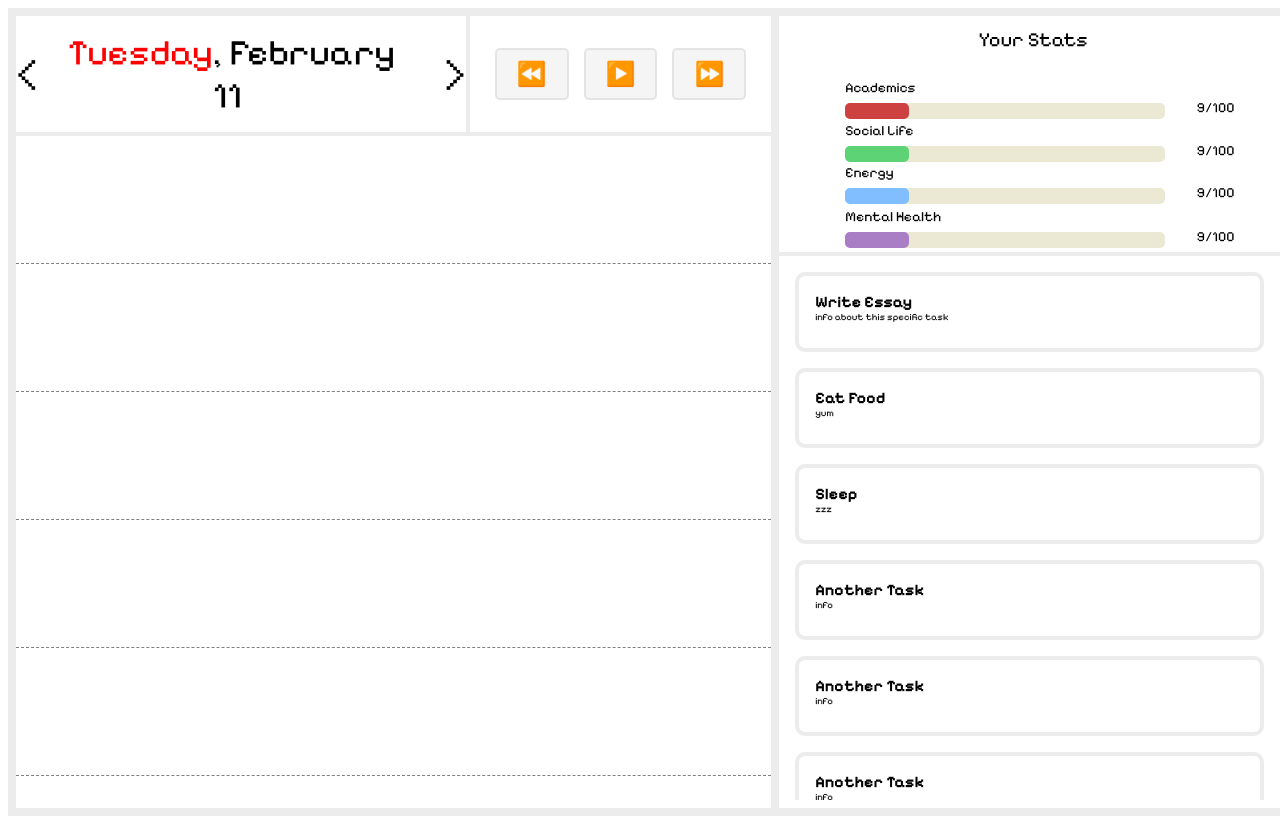
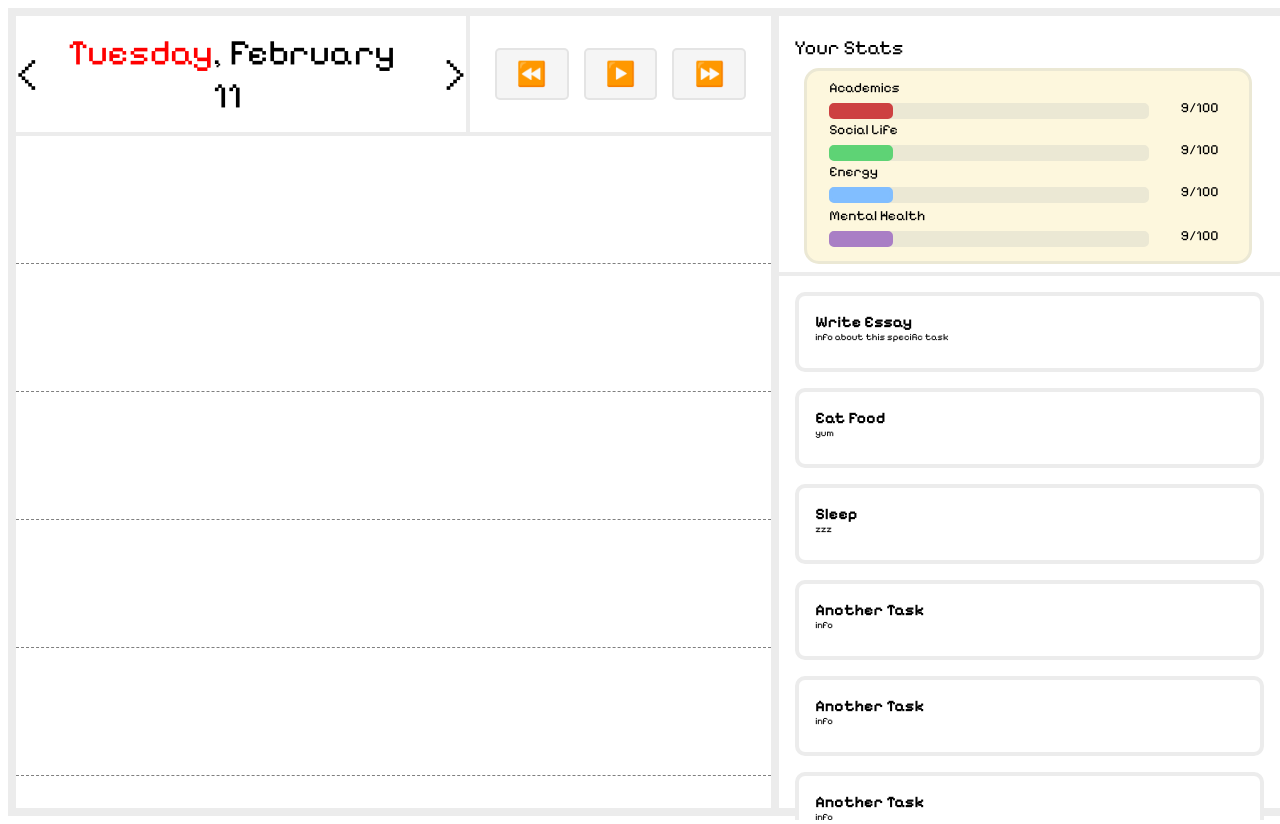
Before and after one commit to spencerdearman/procrastination-simulator, a React (Create React App) app: page / in a window 1280 px wide. Built offline with nearby package versions, Linux system fonts and the light colour scheme.

Commit message:
feat: stats bar style fix

```diff
--- a/src/App.css
+++ b/src/App.css
@@ -34,8 +34,6 @@ body {
   flex-direction: column;
 }
 
-#stats-block {
-}
 
 .attribute {
 }
--- a/src/styles/Sidebar.css
+++ b/src/styles/Sidebar.css
@@ -11,8 +11,8 @@
   font-weight: normal;
   font-style: normal;
   font-size: 20px;
-  margin-left: 7px;
-  margin-top: 8px;
+  position: relative;
+  margin-left: 3%;
 }
 
 .side-bar-subheading {
@@ -23,3 +23,16 @@
   font-size: 14px;
   margin-top: 1%;
 }
+
+#stats-block {
+  height: 24.5vh;
+  width: 35vw;
+  border-style: solid;
+  border-color: #EBE8D4;
+  border-radius: 15px;
+  background-color: #FDF7DD;
+  position: relative;
+  left: 5%;
+  top: -12px;
+  /* transform: translate(-50%, -55%); */
+}
--- a/src/styles/Stats.css
+++ b/src/styles/Stats.css
@@ -1,11 +1,12 @@
 #stats {
   height: 30vh;
   border-bottom: 4px solid rgba(128, 128, 128, 0.15);
-  display: flex;
+  display: block;
   justify-content: center;
   align-items: center;
   flex-direction: column;
 }
+
 
 .div-academics,
 .div-social-life,
```
Also changed, not shown: 1 other file (tests, documents, lock files or other folders).
